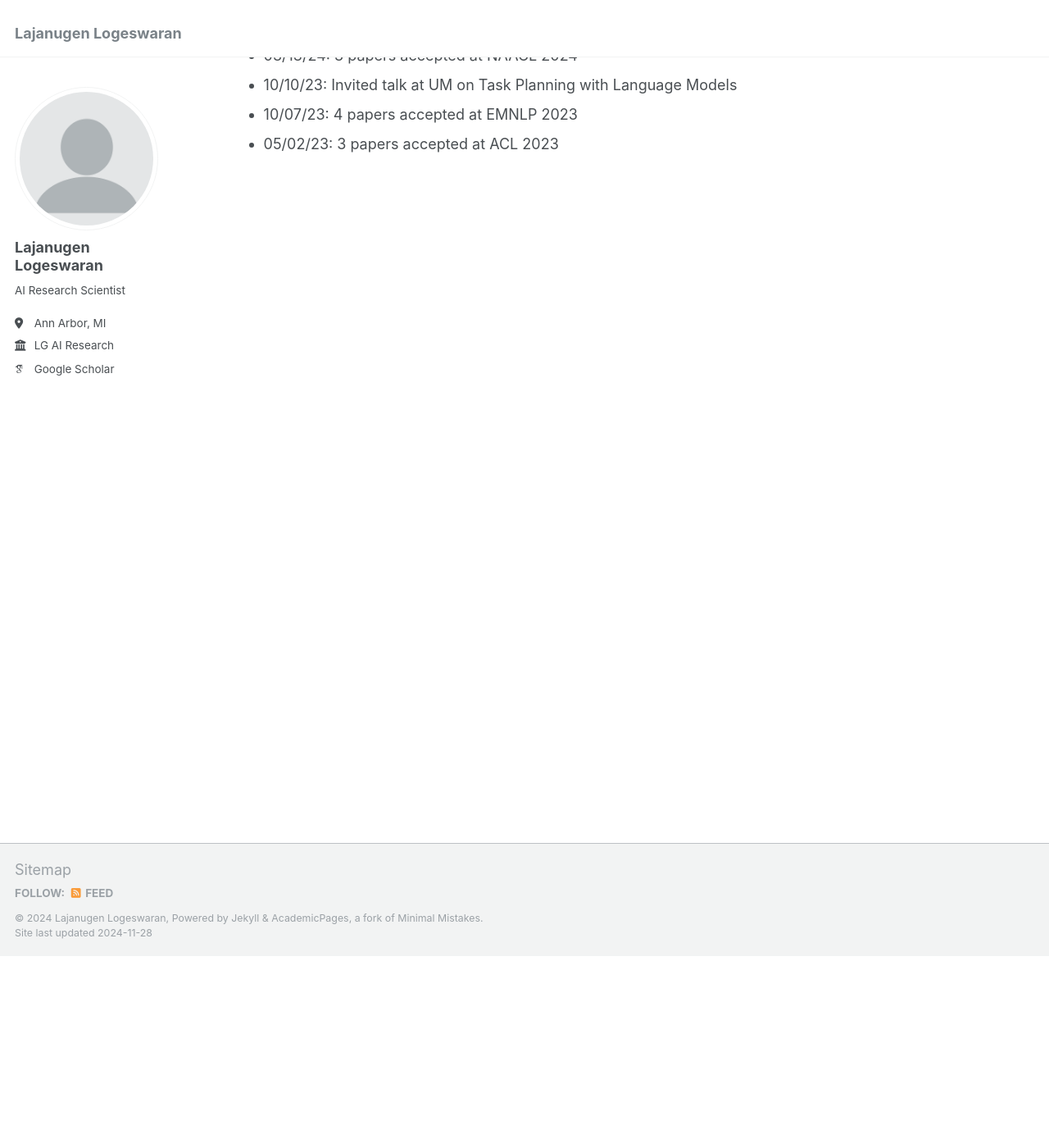
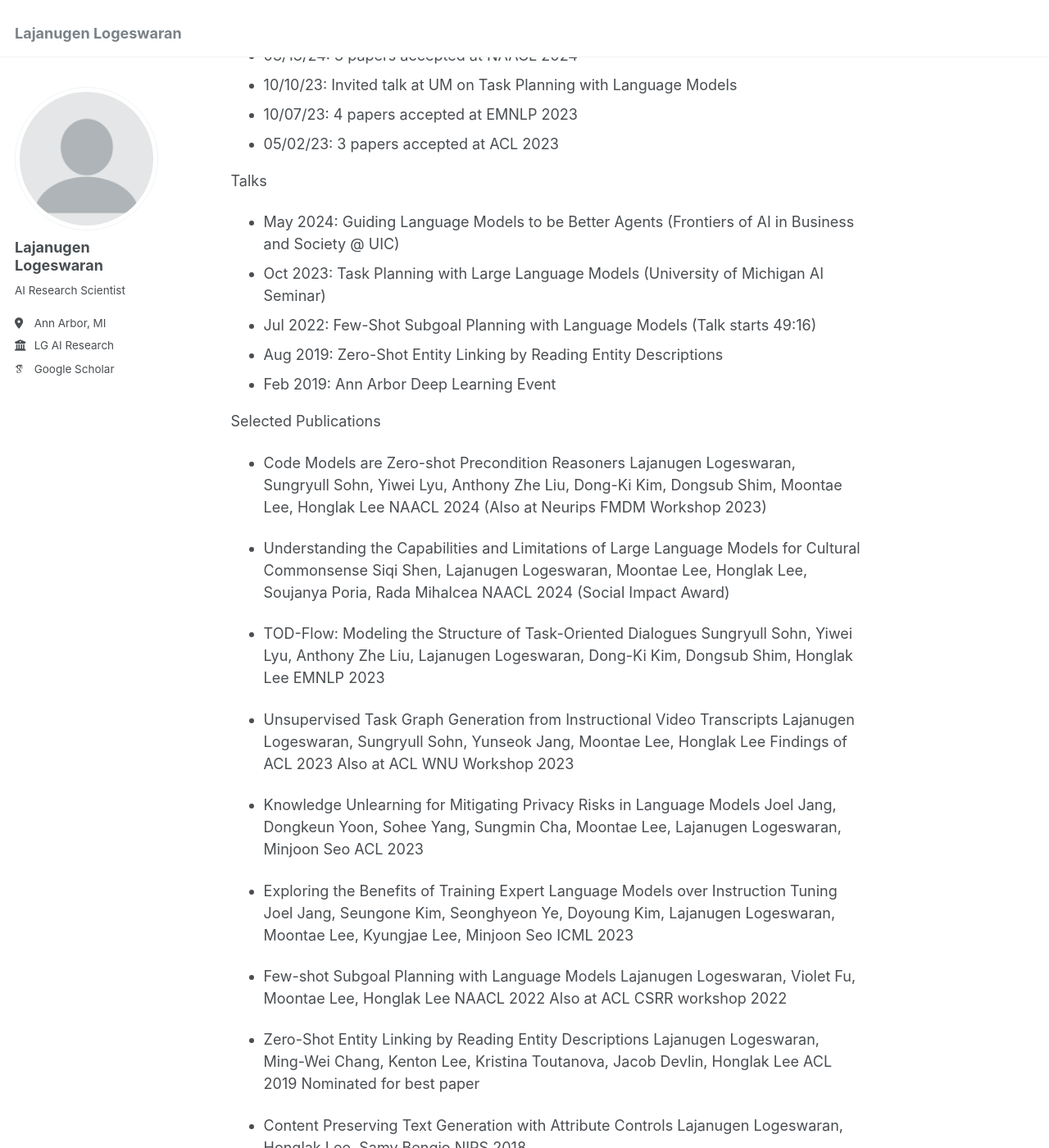
Before and after one commit to lajanugen/lajanugen.github.io, a Jekyll site: the page built from _pages/about.md, in a window 1280 px wide and 1400 px high, scrolled down 234 px. Shown: the whole window at 82% size. Built offline with Jekyll 4.4.1, drawn with Linux system fonts in a browser that asks for light colours; some web fonts are replaced; some of the changed text lies outside the part shown.

Commit message:
Update main content

```diff
--- a/_pages/about.md
+++ b/_pages/about.md
@@ -9,9 +9,82 @@ redirect_from:
 
 I am a Research Scientist at LG AI Research. I received my PhD from the Computer Science Department at the University of Michigan. My research interests lie in Machine Learning and Natural Language Processing. My specific interests include representation learning, learning from limited supervision and language grounding.
 
-
 News
 - 03/13/24: 3 papers accepted at NAACL 2024
 - 10/10/23: Invited talk at UM on Task Planning with Language Models
 - 10/07/23: 4 papers accepted at EMNLP 2023
 - 05/02/23: 3 papers accepted at ACL 2023
+
+Talks
+- May 2024: Guiding Language Models to be Better Agents (Frontiers of AI in Business and Society @ UIC)
+- Oct 2023: Task Planning with Large Language Models (University of Michigan AI Seminar)
+- Jul 2022: Few-Shot Subgoal Planning with Language Models (Talk starts 49:16)
+- Aug 2019: Zero-Shot Entity Linking by Reading Entity Descriptions
+- Feb 2019: Ann Arbor Deep Learning Event
+
+Selected Publications
+
+- Code Models are Zero-shot Precondition Reasoners
+  Lajanugen Logeswaran, Sungryull Sohn, Yiwei Lyu, Anthony Zhe Liu, Dong-Ki Kim, Dongsub Shim, Moontae Lee, Honglak Lee
+  NAACL 2024 (Also at Neurips FMDM Workshop 2023)
+
+
+- Understanding the Capabilities and Limitations of Large Language Models for Cultural Commonsense
+  Siqi Shen, Lajanugen Logeswaran, Moontae Lee, Honglak Lee, Soujanya Poria, Rada Mihalcea
+  NAACL 2024 (Social Impact Award)
+
+
+- TOD-Flow: Modeling the Structure of Task-Oriented Dialogues
+  Sungryull Sohn, Yiwei Lyu, Anthony Zhe Liu, Lajanugen Logeswaran, Dong-Ki Kim, Dongsub Shim, Honglak Lee
+  EMNLP 2023
+
+- Unsupervised Task Graph Generation from Instructional Video Transcripts
+  Lajanugen Logeswaran, Sungryull Sohn, Yunseok Jang, Moontae Lee, Honglak Lee
+  Findings of ACL 2023
+  Also at ACL WNU Workshop 2023
+
+- Knowledge Unlearning for Mitigating Privacy Risks in Language Models
+  Joel Jang, Dongkeun Yoon, Sohee Yang, Sungmin Cha, Moontae Lee, Lajanugen Logeswaran, Minjoon Seo
+  ACL 2023
+
+- Exploring the Benefits of Training Expert Language Models over Instruction Tuning
+  Joel Jang, Seungone Kim, Seonghyeon Ye, Doyoung Kim, Lajanugen Logeswaran, Moontae Lee, Kyungjae Lee, Minjoon Seo
+  ICML 2023
+
+- Few-shot Subgoal Planning with Language Models
+  Lajanugen Logeswaran, Violet Fu, Moontae Lee, Honglak Lee
+  NAACL 2022
+  Also at ACL CSRR workshop 2022
+
+- Zero-Shot Entity Linking by Reading Entity Descriptions
+  Lajanugen Logeswaran, Ming-Wei Chang, Kenton Lee, Kristina Toutanova, Jacob Devlin, Honglak Lee
+  ACL 2019
+  Nominated for best paper
+
+- Content Preserving Text Generation with Attribute Controls
+  Lajanugen Logeswaran, Honglak Lee, Samy Bengio
+  NIPS 2018
+
+- An Efficient Framework for Learning Sentence Representations
+  Lajanugen Logeswaran, Honglak Lee
+  ICLR 2018
+
+- Sentence Ordering and Coherence Modeling using Recurrent Neural Networks
+  Lajanugen Logeswaran, Honglak Lee, Dragomir Radev
+  AAAI 2018
+
+- Generative Adversarial Text-to-Image Synthesis
+  Scott Reed, Zeynep Akata, Xinchen Yan, Lajanugen Logeswaran, Bernt Schiele, Honglak Lee
+  ICML 2016
+
+Professional Experience
+- Research Scientist, LG AI Research (Ann Arbor), Jul 2021 - Present
+- Research Intern, Facebook AI Research (New York), May - Aug 2019
+- Research Intern, Google Research (Seattle), May 2018 - Jan 2019
+- Research Intern, Google Brain (Mountain View), Feb - Jun 2017
+
+Awards & Honors
+- IEEEXtreme 24 hour Programming Competition - 24th place (2013)
+- INexus International Robot Competition - 3rd place (2012)
+- Bronze medal at the 50th International Mathematical Olympiad (2009)
+- Gold medal at Sri Lankan Mathematics Olympiad (2007)
```
